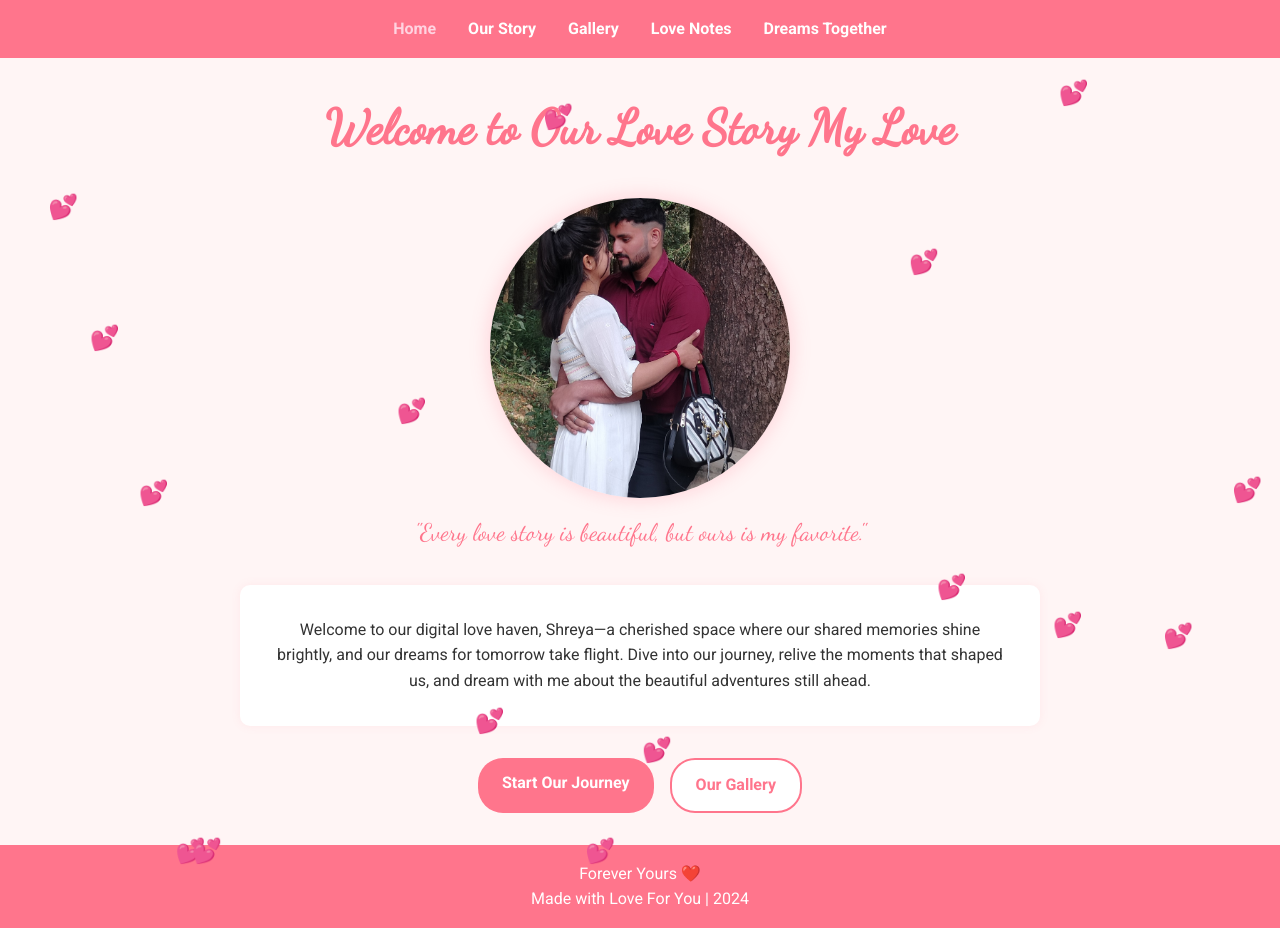
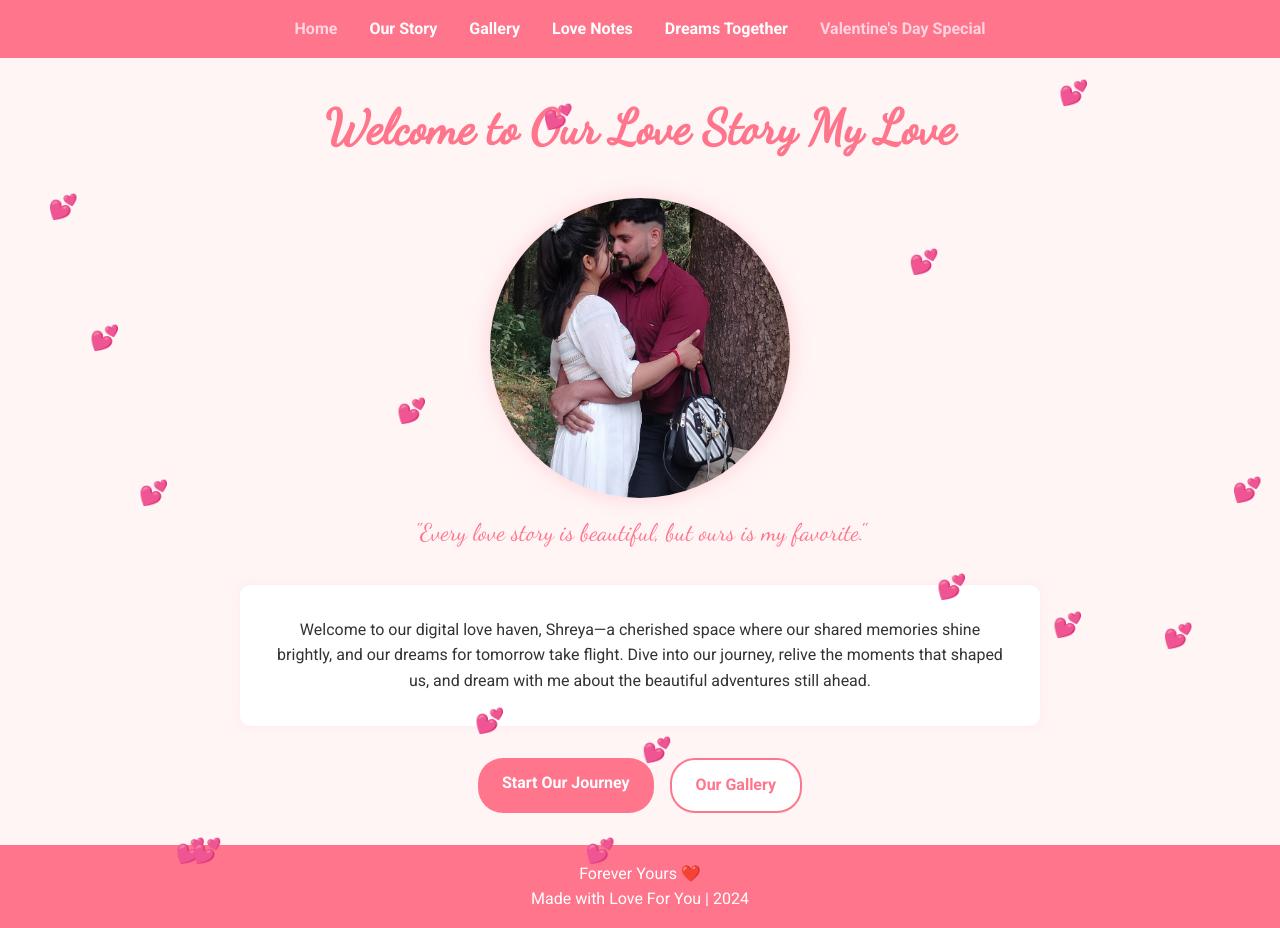
Before and after one commit to NikhilS0421/private, a plain HTML site: page index.html in a window 1280 px wide. Drawn offline with Linux system fonts and the light colour scheme.

Commit message:
Update index.html

```diff
--- a/index.html
+++ b/index.html
@@ -15,6 +15,7 @@
                 <li><a href="gallery.html">Gallery</a></li>
                 <li><a href="love-notes.html">Love Notes</a></li>
                 <li><a href="dreams-together.html">Dreams Together</a></li>
+                <li><a href="valentine-day-special.html" class="active">Valentine's Day Special</a></li>
             </ul>
         </nav>
     </header>
```
